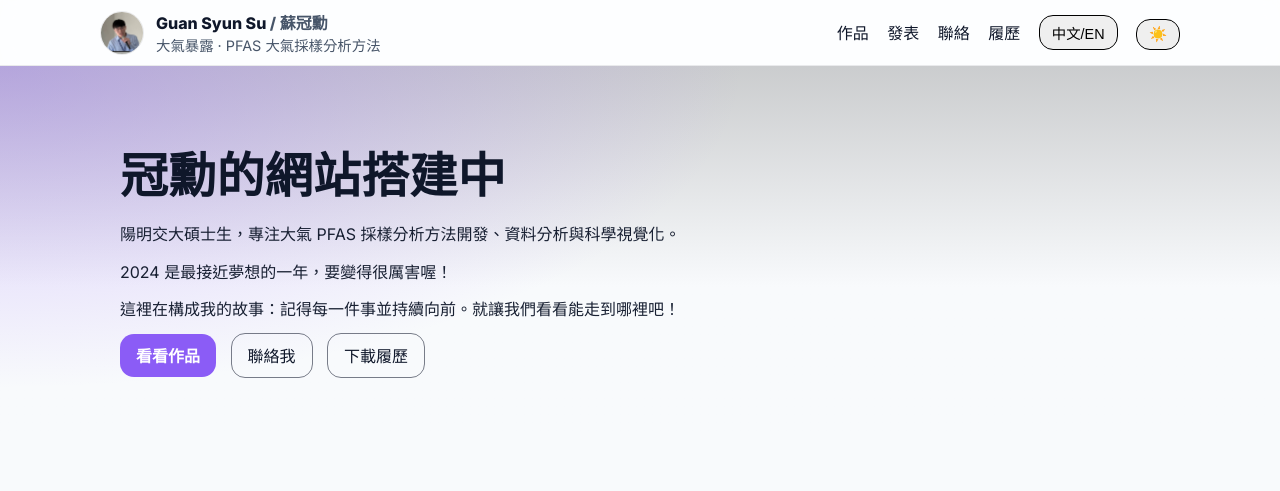
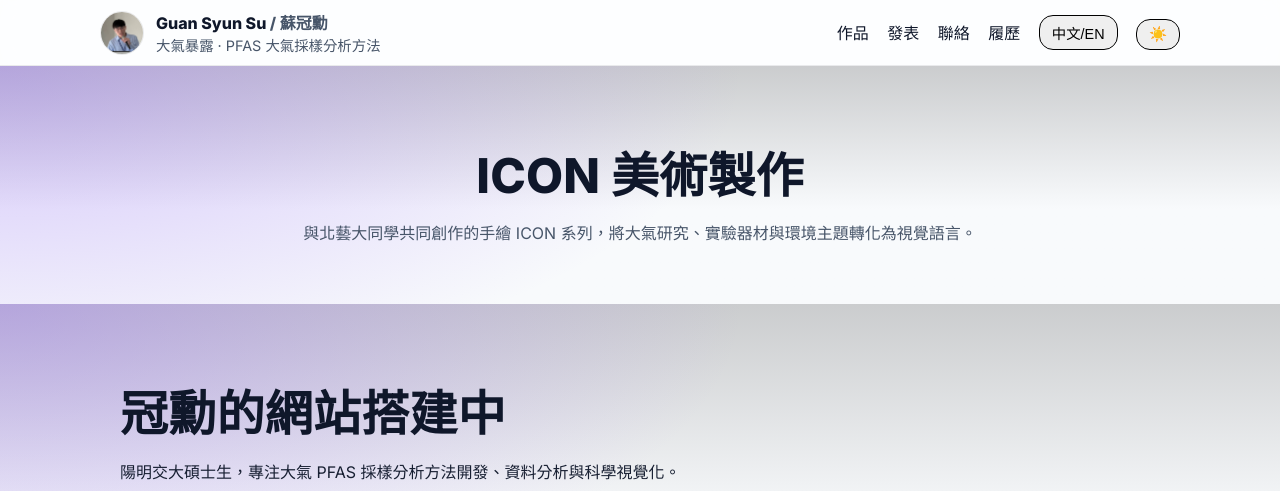
Before and after one commit to colin0630/my-site, a plain HTML site: page index.html in a window 1280 px wide. Shown: the top 491 px of the page. Drawn offline with Linux system fonts and the light colour scheme.

Commit message:
Update index.html

```diff
--- a/index.html
+++ b/index.html
@@ -48,6 +48,17 @@
     </div>
   </header>
 
+    <!-- HERO 封面區 -->
+  <section class="hero" style="text-align:center;padding:80px 0 60px;">
+    <div class="container">
+      <h1 style="font-weight:800;">ICON 美術製作</h1>
+      <p style="max-width:720px;margin:0 auto;color:var(--muted);">
+        與北藝大同學共同創作的手繪 ICON 系列，將大氣研究、實驗器材與環境主題轉化為視覺語言。
+      </p>
+    </div>
+  </section>
+
+
   <!-- HERO -->
   <section class="hero" aria-labelledby="hero-title">
     <div class="container">
@@ -87,7 +98,7 @@
       </a>
 
     <!-- 2. ICON 美術製作 -->
-<a class="card" href="#icon-art" rel="noopener">
+<a class="card" href="icon.html" rel="noopener">
   <div class="thumb" style="background-image:url('suphoto/icon/IMG_8418.PNG'); background-size:contain; background-color:#f8fafc;"></div>
   <div class="card-body">
     <div class="card-title" data-zh="ICON 美術製作" data-en="Icon & Visual Design">ICON 美術製作</div>
```
